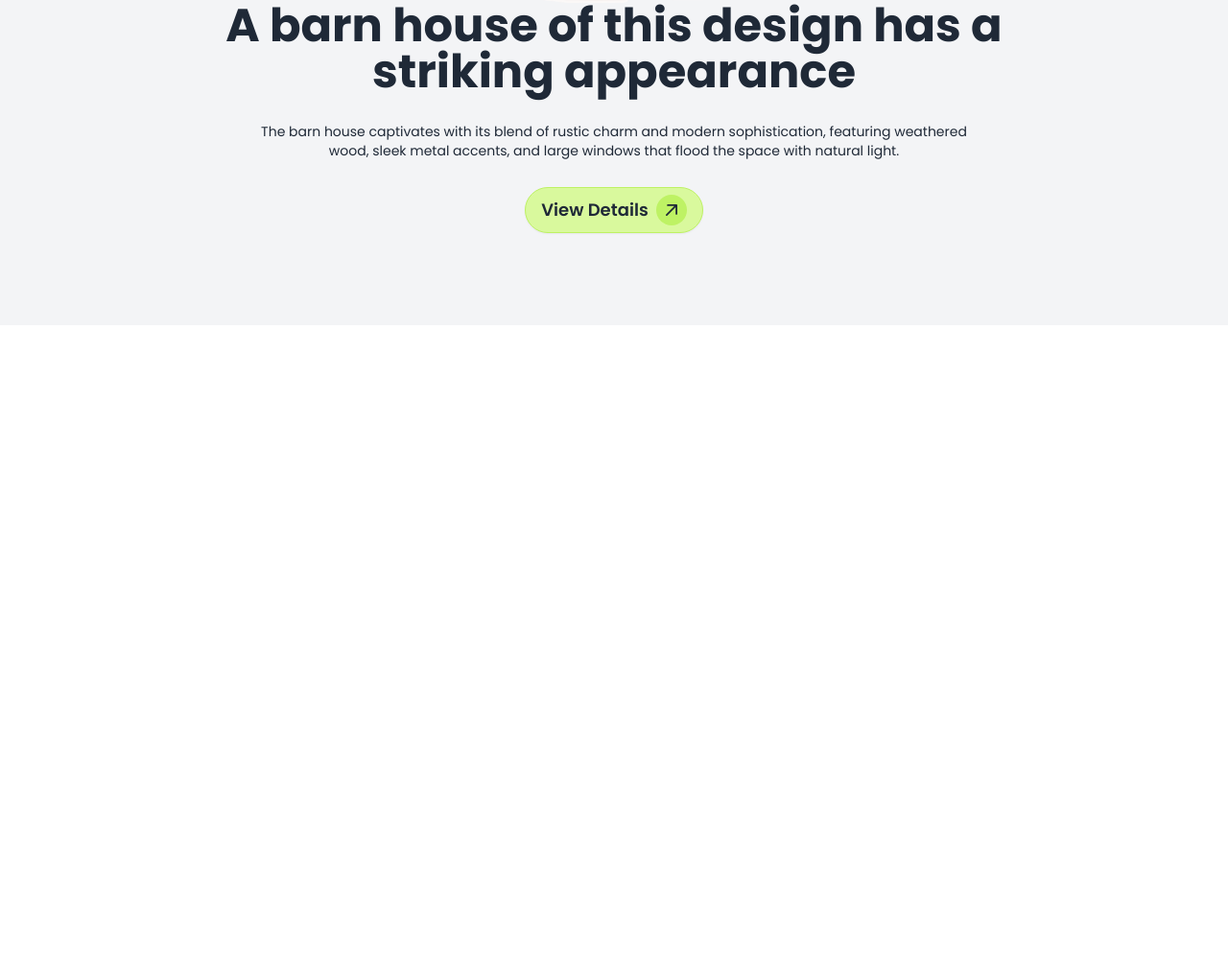
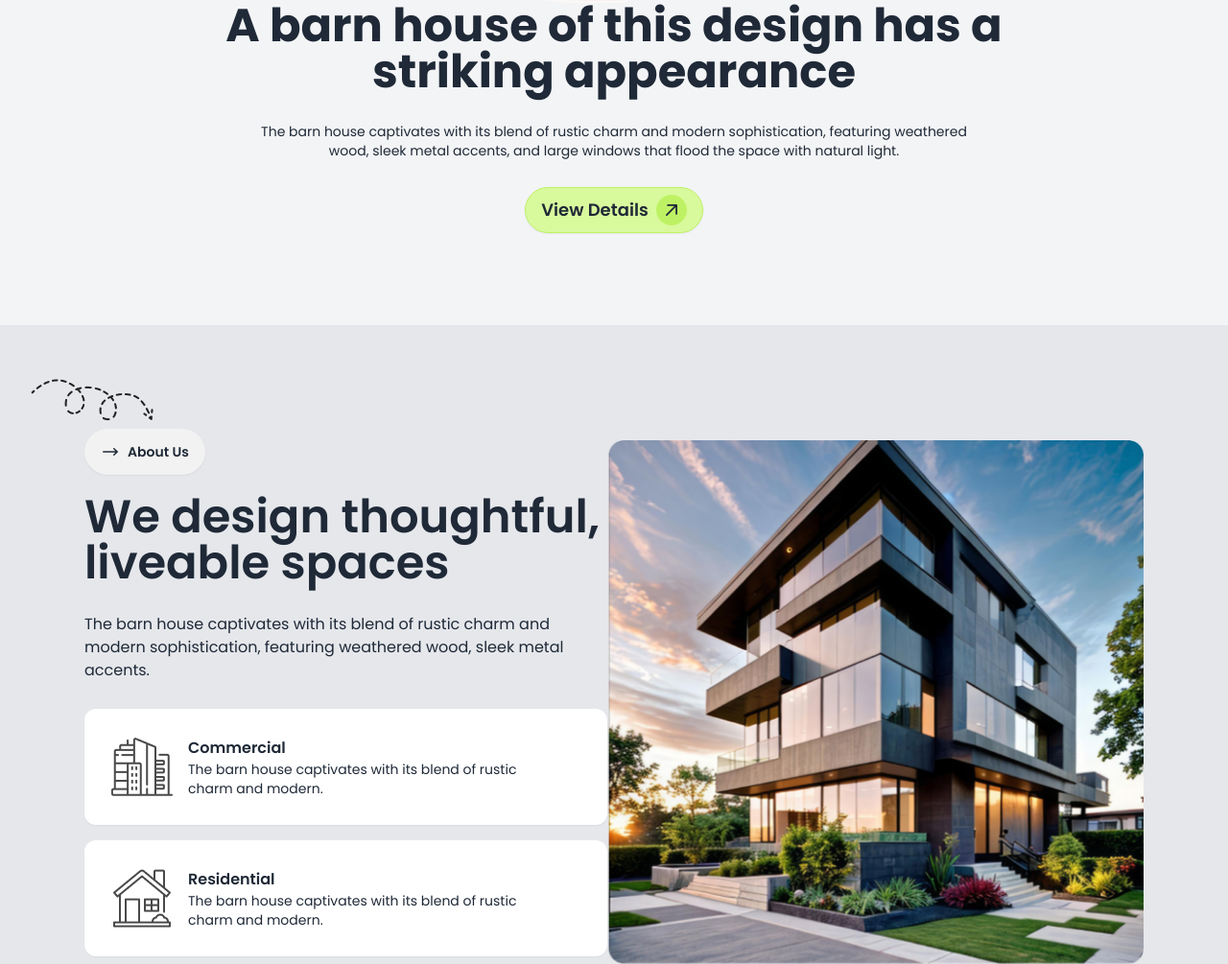
Before and after one commit to Tanjidshafin/Rinterio-House_dealer, a website: page index.html in a window 1280 px wide. Shown: the part 455-1460 px from the top of the page at 96% size. Before the commit the page ends 800 px from the top, so only its background shows below. Drawn offline with nearby package versions, Linux system fonts and the light colour scheme.

Commit message:
design thoughtful section done

```diff
--- a/index.html
+++ b/index.html
@@ -66,8 +66,8 @@
                                 d="M5.22 14.78a.75.75 0 0 0 1.06 0l7.22-7.22v5.69a.75.75 0 0 0 1.5 0v-7.5a.75.75 0 0 0-.75-.75h-7.5a.75.75 0 0 0 0 1.5h5.69l-7.22 7.22a.75.75 0 0 0 0 1.06Z"
                                 clip-rule="evenodd" />
                         </svg></a>
-                    <div class="dropdown relative">
-                        <div tabindex="0" role="button" class=" btn lg:hidden">
+                    <div class="dropdown dropdown-end">
+                        <div tabindex="0" role="button" class="px-3 lg:hidden">
                             <div class="p-2 rounded-full bg-white">
                                 <svg xmlns="http://www.w3.org/2000/svg" fill="none" viewBox="0 0 24 24"
                                     stroke-width="1.5" stroke="currentColor" class="size-6">
@@ -78,13 +78,13 @@
                             </div>
                         </div>
                         <ul tabindex="0"
-                            class="menu absolute right-[1rem] bg-white menu-sm dropdown-content rounded-box z-[1] mt-3 w-52 p-2 shadow">
+                            class="menu bg-white menu-sm dropdown-content rounded-box z-[1] mt-3 w-52 p-2 shadow">
                             <li><a class="text-gray-400 font-medium "><svg xmlns="http://www.w3.org/2000/svg"
                                         viewBox="0 0 16 16" fill="currentColor" class="size-4">
                                         <path fill-rule="evenodd"
                                             d="M9.965 11.026a5 5 0 1 1 1.06-1.06l2.755 2.754a.75.75 0 1 1-1.06 1.06l-2.755-2.754ZM10.5 7a3.5 3.5 0 1 1-7 0 3.5 3.5 0 0 1 7 0Z"
                                             clip-rule="evenodd" />
-                                    </svg><input placeholder="Search Here" class="w-full rounded-md border-black"
+                                    </svg><input placeholder="Search Here" class="w-full pl-2 rounded-md border-black"
                                         type="text" name="" id="">
                                 </a></li>
                             <li><a class="font-semibold">Home</a></li>
@@ -107,12 +107,16 @@
             </div>
         </nav>
         <section class="container mx-auto ">
-           <div class="mx-3 pb-7 lg:pb-14">
+            <div class="mx-3 pb-14">
                 <img class="mx-auto" src="assets/banner.png" alt="">
-            <h1 class="text-2xl lg:text-5xl max-w-[55rem] mx-auto text-center font-bold">A barn house of this design has a striking appearance</h1>
-            <p class="text-center my-4 text-sm lg:my-7 lg:max-w-[47rem] mx-auto">The barn house captivates with its blend of rustic charm and modern sophistication, featuring weathered wood, sleek metal accents, and large windows that flood the space with natural light.</p>
+                <h1 class="text-2xl lg:text-5xl max-w-[55rem] mx-auto text-center font-bold">A barn house of this design
+                    has a striking appearance</h1>
+                <p class="text-center my-4 text-sm lg:my-7 lg:max-w-[47rem] mx-auto">The barn house captivates with its
+                    blend of rustic charm and modern sophistication, featuring weathered wood, sleek metal accents, and
+                    large windows that flood the space with natural light.</p>
                 <div class="text-center">
-                <button class="btn w-full lg:w-auto text-lg bg-lime-200 rounded-full border-lime-300">View Details <svg xmlns="http://www.w3.org/2000/svg" viewBox="0 0 20 20" fill="currentColor"
+                    <button class="btn w-full lg:w-auto text-lg bg-lime-200 rounded-full border-lime-300">View Details
+                        <svg xmlns="http://www.w3.org/2000/svg" viewBox="0 0 20 20" fill="currentColor"
                             class="size-8 bg-lime-300 rounded-full p-1">
                             <path fill-rule="evenodd"
                                 d="M5.22 14.78a.75.75 0 0 0 1.06 0l7.22-7.22v5.69a.75.75 0 0 0 1.5 0v-7.5a.75.75 0 0 0-.75-.75h-7.5a.75.75 0 0 0 0 1.5h5.69l-7.22 7.22a.75.75 0 0 0 0 1.06Z"
@@ -122,8 +126,53 @@
             </div>
         </section>
     </div>
-    <main>
-
+    <main class="bg-gray-200">
+        <div class="container mx-auto">
+            <section class="lg:mx-8 pt-14 mx-3">
+                <img class="hidden lg:block" src="assets/Vector.png" alt="">
+                <div class="flex flex-col  items-center lg:flex-row justify-between">
+                    <div class="lg:ml-14">
+                        <div class="text-center lg:text-start">
+                            <button class="btn rounded-full"><svg xmlns="http://www.w3.org/2000/svg" viewBox="0 0 20 20"
+                                    fill="currentColor" class="size-5">
+                                    <path fill-rule="evenodd"
+                                        d="M2 10a.75.75 0 0 1 .75-.75h12.59l-2.1-1.95a.75.75 0 1 1 1.02-1.1l3.5 3.25a.75.75 0 0 1 0 1.1l-3.5 3.25a.75.75 0 1 1-1.02-1.1l2.1-1.95H2.75A.75.75 0 0 1 2 10Z"
+                                        clip-rule="evenodd" />
+                                </svg>About Us
+                            </button>
+                        </div>
+                        <h1 class="lg:text-5xl text-center lg:text-start text-xl font-semibold lg:max-w-[35rem] mt-5">We
+                            design thoughtful, liveable spaces</h1>
+                        <p class="lg:max-w-[35rem] text-center my-3 lg:text-start lg:my-7">The barn house captivates
+                            with its blend of rustic charm and
+                            modern sophistication, featuring weathered wood, sleek metal accents.</p>
+                        <div class="flex flex-col gap-4">
+                            <div
+                                class="flex items-start lg:items-center gap-4 lg:p-7 p-4 rounded-xl shadow-sm bg-white">
+                                <img class="w-10 lg:w-auto" src="assets/commercial.png" alt="">
+                                <div>
+                                    <h1 class="font-semibold">Commercial</h1>
+                                    <p class="lg:max-w-[22rem] text-sm">The barn house captivates with its blend of
+                                        rustic charm and modern.</p>
+                                </div>
+                            </div>
+                            <div
+                                class="flex items-start lg:items-center gap-4 lg:p-7 p-4 rounded-xl shadow-sm bg-white">
+                                <img class="w-10 lg:w-auto" src="assets/residential.png" alt="">
+                                <div>
+                                    <h1 class="font-semibold">Residential</h1>
+                                    <p class="lg:max-w-[22rem] text-sm">The barn house captivates with its blend of
+                                        rustic charm and modern.</p>
+                                </div>
+                            </div>
+                        </div>
+                    </div>
+                    <div class="lg:mr-14 mt-5">
+                        <img class="rounded-auto" src="assets/Rectangle.png" alt="">
+                    </div>
+                </div>
+            </section>
+        </div>
     </main>
     <footer>
 
```
Lines whose indentation alone changed are shown as unchanged.
